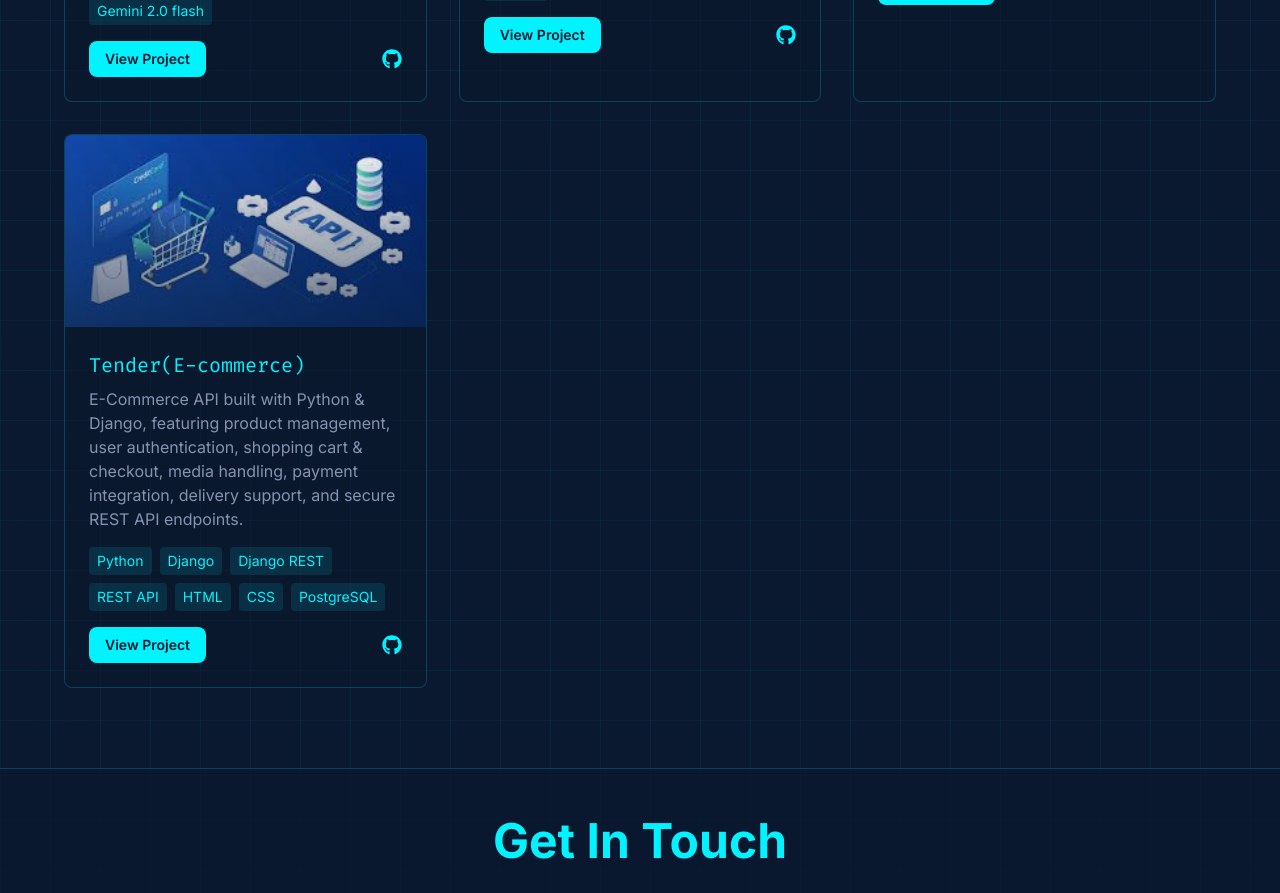
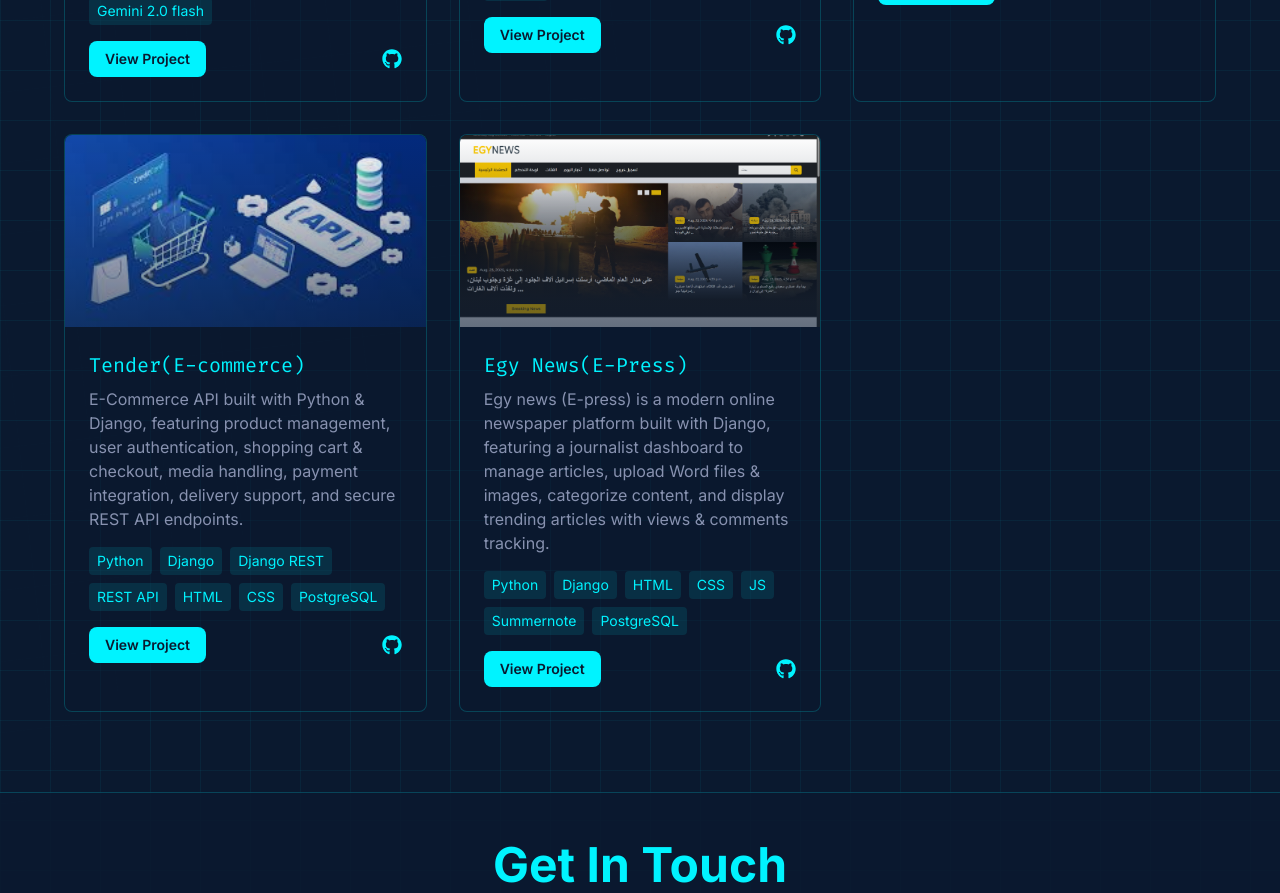
Before and after one commit to DevMo7md/Portfolio, a React (Vite) app: page / in a window 1280 px wide. Shown: the part 3280-4173 px from the top of the page. Built offline with nearby package versions, Linux system fonts and the light colour scheme.

Commit message:
update projects (add E-press)

```diff
--- a/src/App.tsx
+++ b/src/App.tsx
@@ -397,20 +397,26 @@ function App() {
                     Management System is a simple project aimed at facilitating
                     the management of spare parts in a workshop or car store.
                     The system allows users to add new spare parts, edit them,
-                    delete them, and display them in an organized , integrated with AI (Gemini 2.0 flash) to create bills from photos and PDFs and
-                    user-friendly manner.
+                    delete them, and display them in an organized , integrated
+                    with AI (Gemini 2.0 flash) to create bills from photos and
+                    PDFs and user-friendly manner.
                   </p>
                   <div className="flex flex-wrap gap-2 mb-4">
-                    {["HTML", "CSS", "JS", "Django", "SQLite", "Gemini 2.0 flash"].map(
-                      (tech) => (
+                    {[
+                      "HTML",
+                      "CSS",
+                      "JS",
+                      "Django",
+                      "SQLite",
+                      "Gemini 2.0 flash",
+                    ].map((tech) => (
                       <span
                         key={tech}
                         className="px-2 py-1 bg-secondary/10 text-secondary rounded text-sm"
                       >
                         {tech}
                       </span>
-                      )
-                    )}
+                    ))}
                   </div>
                   <div className="flex justify-between items-center">
                     <a
@@ -529,6 +535,7 @@ function App() {
                       "CSS",
                       "JS",
                       "PostgreSQL",
+                      "Paymob",
                     ].map((tech) => (
                       <span
                         key={tech}
@@ -570,7 +577,7 @@ function App() {
                 <div className="relative h-48 overflow-hidden">
                   <img
                     src="/Portfolio/img/Api_photo.png"
-                    alt="Project 3"
+                    alt="Project 4"
                     className="w-full h-full object-cover transform group-hover:scale-110 transition-transform duration-300"
                   />
                   <div className="absolute inset-0 bg-gradient-to-t from-primary to-transparent opacity-60" />
@@ -614,6 +621,71 @@ function App() {
                     </a>
                     <a
                       href="https://github.com/DevMo7md/E-Commerce-API.git"
+                      target="_blank"
+                      rel="noopener noreferrer"
+                      className="text-secondary hover:text-light transition-colors"
+                    >
+                      <FaGithub size={20} />
+                    </a>
+                  </div>
+                </div>
+              </motion.div>
+
+              {/* Project Card 5 */}
+              <motion.div
+                initial={{ opacity: 0, y: 20 }}
+                whileInView={{ opacity: 1, y: 0 }}
+                viewport={{ once: true }}
+                transition={{ duration: 0.5, delay: 0.3 }}
+                className="bg-primary/50 rounded-lg overflow-hidden border border-secondary/20 group hover:border-secondary/40 transition-all duration-300"
+              >
+                <div className="relative h-48 overflow-hidden">
+                  <img
+                    src="/Portfolio/img/EgyNews.png"
+                    alt="Project 5"
+                    className="w-full h-full object-cover transform group-hover:scale-110 transition-transform duration-300"
+                  />
+                  <div className="absolute inset-0 bg-gradient-to-t from-primary to-transparent opacity-60" />
+                </div>
+                <div className="p-6">
+                  <h3 className="text-xl font-mono text-secondary mb-2">
+                    Egy News(E-Press)
+                  </h3>
+                  <p className="text-tertiary mb-4">
+                    Egy news (E-press) is a modern online newspaper platform built with
+                    Django, featuring a journalist dashboard to manage articles,
+                    upload Word files & images, categorize content, and display
+                    trending articles with views & comments tracking.
+                  </p>
+                  <div className="flex flex-wrap gap-2 mb-4">
+                    {[
+                      "Python",
+                      "Django",
+                      "HTML",
+                      "CSS",
+                      "JS",
+                      "Summernote",
+                      "PostgreSQL",
+                    ].map((tech) => (
+                      <span
+                        key={tech}
+                        className="px-2 py-1 bg-secondary/10 text-secondary rounded text-sm"
+                      >
+                        {tech}
+                      </span>
+                    ))}
+                  </div>
+                  <div className="flex justify-between items-center">
+                    <a
+                      href="https://github.com/DevMo7md/E-press.git"
+                      target="_blank"
+                      rel="noopener noreferrer"
+                      className="neon-button px-4 py-2 text-sm"
+                    >
+                      View Project
+                    </a>
+                    <a
+                      href="https://github.com/DevMo7md/E-press.git"
                       target="_blank"
                       rel="noopener noreferrer"
                       className="text-secondary hover:text-light transition-colors"
```
Also changed, not shown: public/img/EgyNews.png (added). Lines whose indentation alone changed are shown as unchanged.
